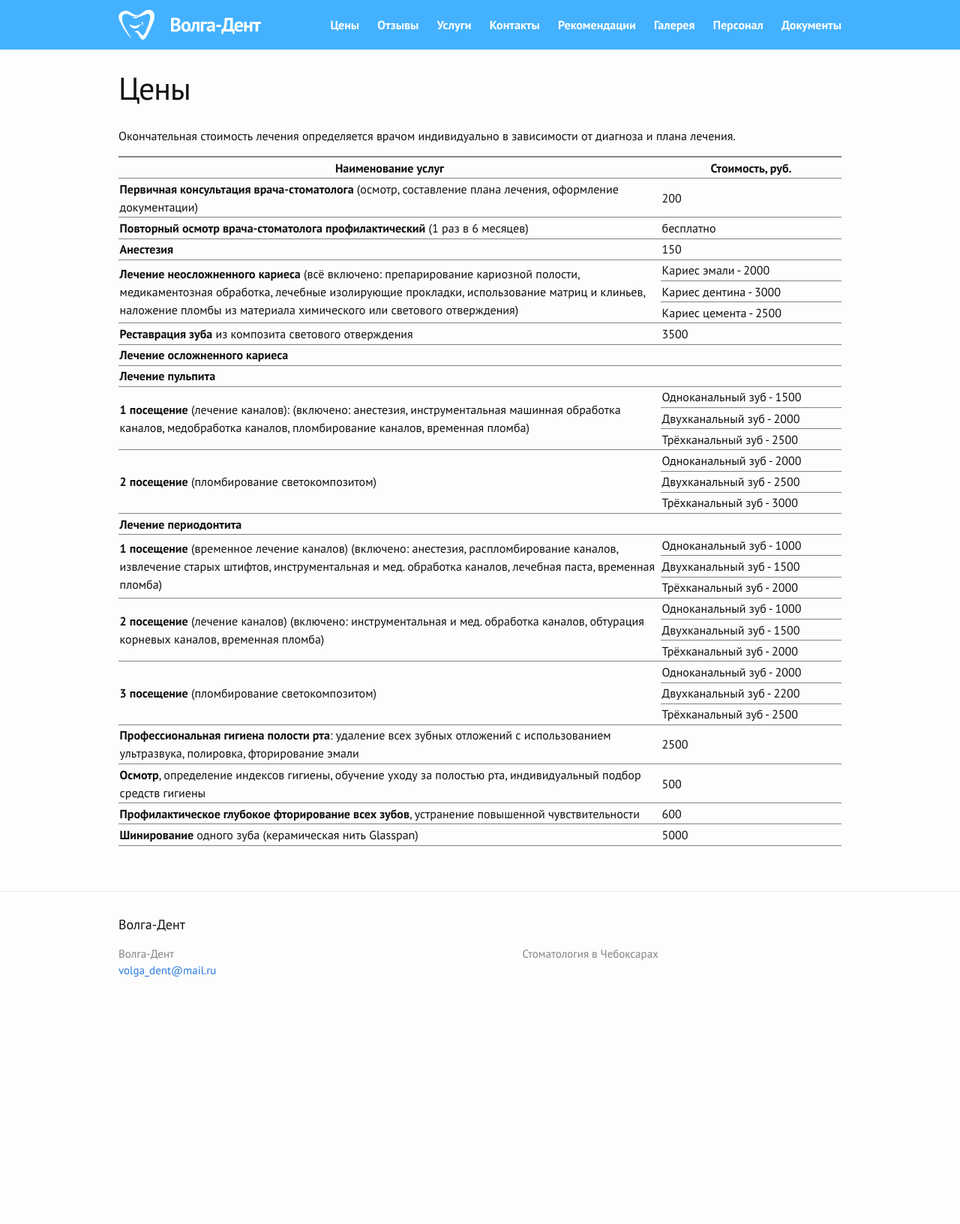
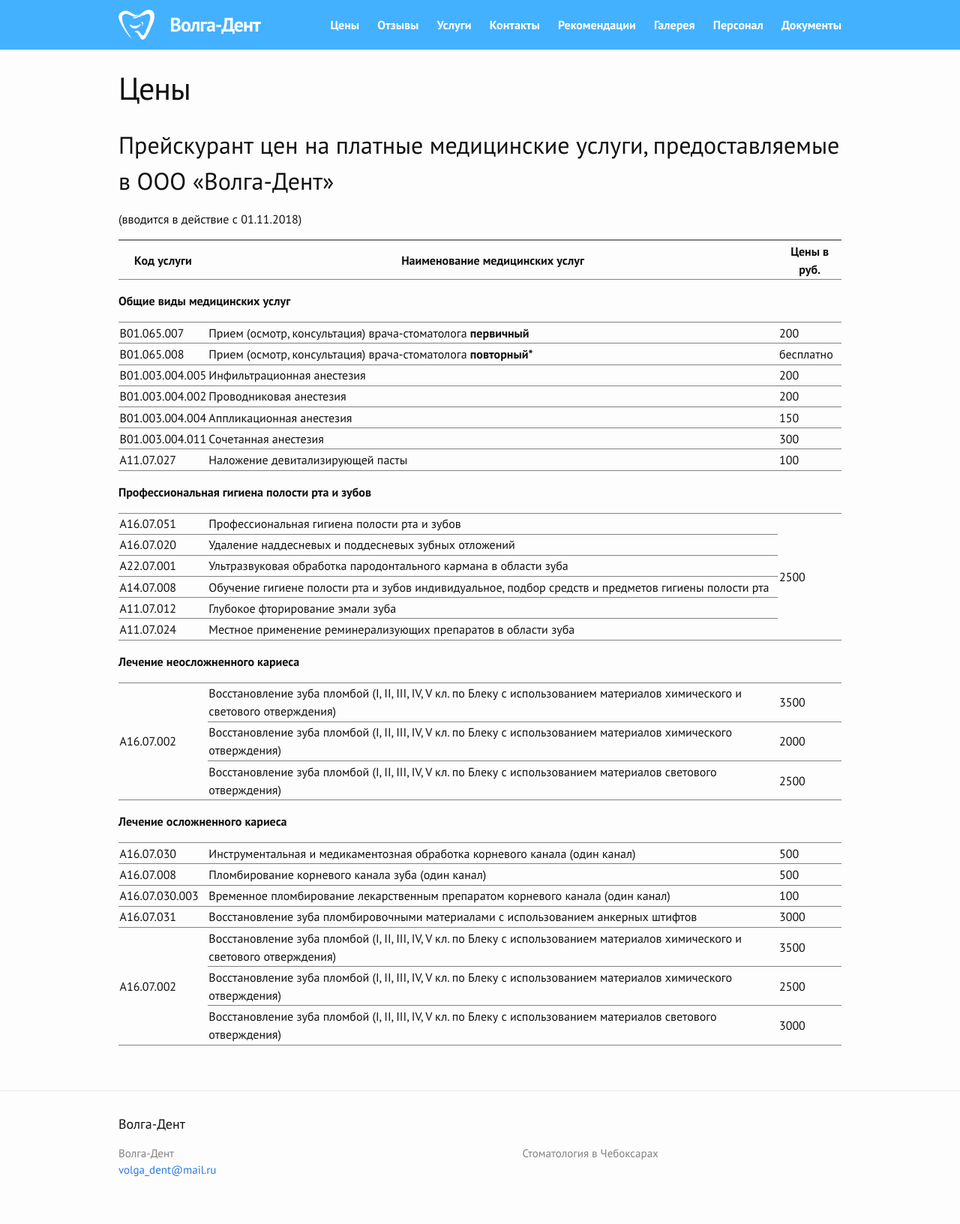
Before and after one commit to albus-dentes/albus-dentes.github.io, a Jekyll site: the page built from prices/index.html, in a window 1280 px wide. Shown: the whole page at 75% size. Built offline with Jekyll 4.4.1, drawn with Linux system fonts in a browser that asks for light colours; before the commit the page ends 1366 px from its top, so only the background shows below that.

Commit message:
Update prices

```diff
--- a/_sass/_base.scss
+++ b/_sass/_base.scss
@@ -194,3 +194,8 @@
 tbody {
     border-top: 2px solid $grey-color;
 }
+
+td.section-header {
+    font-weight: 700;
+    padding: 1em 0;
+}
--- a/prices/index.html
+++ b/prices/index.html
@@ -3,114 +3,130 @@
 title: Цены
 ---
 
-<p>Окончательная стоимость лечения определяется врачом индивидуально в зависимости от диагноза и плана лечения.</p>
-
+<h2>Прейскурант цен на платные медицинские услуги, предоставляемые в ООО «Волга-Дент»</h2>
+<p>(вводится в действие с 01.11.2018)</p>
 <table>
-  <tbody>
   <tr>
-      <th style="width: 75%;">Наименование услуг</th>
-      <th>Стоимость, руб.</th>
+    <th>Код услуги<br></th>
+    <th>Наименование медицинских услуг</th>
+    <th>Цены в руб.</th>
   </tr>
   <tr>
-      <td><strong>Первичная консультация врача-стоматолога</strong> (осмотр, составление плана лечения, оформление документации)</td>
+    <td colspan="3" class="section-header">Общие виды медицинских услуг</td>
+  </tr>
+  <tr>
+    <td>В01.065.007</td>
+    <td>Прием (осмотр, консультация) врача-стоматолога <strong>первичный</strong></td>
     <td>200</td>
   </tr>
   <tr>
-      <td><strong>Повторный осмотр врача-стоматолога профилактический</strong> (1 раз в 6 месяцев)</td>
+    <td>B01.065.008</td>
+    <td>Прием (осмотр, консультация) врача-стоматолога <strong>повторный*</strong></td>
     <td>бесплатно</td>
   </tr>
   <tr>
-      <td><strong>Анестезия</strong></td>
+    <td>B01.003.004.005</td>
+    <td>Инфильтрационная анестезия</td>
+    <td>200</td>
+  </tr>
+  <tr>
+    <td>B01.003.004.002</td>
+    <td>Проводниковая анестезия</td>
+    <td>200</td>
+  </tr>
+  <tr>
+    <td>B01.003.004.004</td>
+    <td>Аппликационная анестезия</td>
     <td>150</td>
   </tr>
   <tr>
-      <td rowspan="3"><strong>Лечение неосложненного кариеса</strong> (всё включено: препарирование кариозной полости, медикаментозная обработка, лечебные изолирующие прокладки, использование матриц и клиньев, наложение пломбы из материала химического или светового отверждения)</td>
-      <td>Кариес эмали - 2000</td>
+    <td>B01.003.004.011</td>
+    <td>Сочетанная анестезия</td>
+    <td>300</td>
   </tr>
   <tr>
-      <td>Кариес дентина - 3000</td>
+    <td>A11.07.027</td>
+    <td>Наложение девитализирующей пасты</td>
+    <td>100</td>
   </tr>
   <tr>
-      <td>Кариес цемента - 2500</td>
+    <td colspan="3" class="section-header">Профессиональная гигиена полости рта и зубов</td>
   </tr>
   <tr>
-      <td><strong>Реставрация зуба</strong> из композита светового отверждения</td>
+    <td>A16.07.051</td>
+    <td>Профессиональная гигиена полости рта и зубов</td>
+    <td rowspan="6">2500</td>
+  </tr>
+  <tr>
+    <td>A16.07.020</td>
+    <td>Удаление наддесневых и поддесневых зубных отложений</td>
+  </tr>
+  <tr>
+    <td>A22.07.001</td>
+    <td>Ультразвуковая обработка пародонтального кармана в области зуба</td>
+  </tr>
+  <tr>
+    <td>A14.07.008</td>
+    <td>Обучение гигиене полости рта и зубов индивидуальное, подбор средств и предметов гигиены полости рта</td>
+  </tr>
+  <tr>
+    <td>A11.07.012</td>
+    <td>Глубокое фторирование эмали зуба</td>
+  </tr>
+  <tr>
+    <td>A11.07.024</td>
+    <td>Местное применение реминерализующих препаратов в области зуба</td>
+  </tr>
+  <tr>
+    <td colspan="3" class="section-header">Лечение неосложненного кариеса</td>
+  </tr>
+  <tr>
+    <td rowspan="3">A16.07.002</td>
+    <td>Восстановление зуба пломбой (I, II, III, IV, V кл. по Блеку с использованием материалов химического и светового отверждения)</td>
     <td>3500</td>
   </tr>
   <tr>
-      <td colspan="2"><strong>Лечение осложненного кариеса</strong></td>
+    <td>Восстановление зуба пломбой (I, II, III, IV, V кл. по Блеку с использованием материалов химического отверждения)</td>
+    <td>2000</td>
   </tr>
   <tr>
-      <td colspan="2"><strong>Лечение пульпита</strong></td>
-    </tr>
-    <tr>
-      <td rowspan="3"><strong>1 посещение</strong> (лечение каналов): (включено: анестезия, инструментальная машинная обработка каналов, медобработка каналов, пломбирование каналов, временная пломба)</td>
-      <td>Одноканальный зуб - 1500</td>
-    </tr>
-    <tr>
-      <td>Двухканальный зуб - 2000</td>
-    </tr>
-    <tr>
-      <td>Трёхканальный зуб - 2500</td>
-    </tr>
-    <tr>
-      <td rowspan="3"><strong>2 посещение</strong> (пломбирование светокомпозитом)</td>
-      <td>Одноканальный зуб - 2000</td>
-    </tr>
-    <tr>
-      <td>Двухканальный зуб - 2500</td>
-    </tr>
-    <tr>
-      <td>Трёхканальный зуб - 3000</td>
-    </tr>
-    <tr>
-      <td colspan="2"><strong>Лечение периодонтита</strong></td>
-    </tr>
-    <tr>
-      <td rowspan="3"><strong>1 посещение</strong> (временное лечение каналов) (включено: анестезия, распломбирование каналов, извлечение старых штифтов, инструментальная и мед. обработка каналов, лечебная паста, временная пломба)</td>
-      <td>Одноканальный зуб - 1000</td>
-    </tr>
-    <tr>
-      <td>Двухканальный зуб - 1500</td>
-    </tr>
-    <tr>
-      <td>Трёхканальный зуб - 2000</td>
-    </tr>
-    <tr>
-      <td rowspan="3"><strong>2 посещение</strong> (лечение каналов) (включено: инструментальная и мед. обработка каналов, обтурация корневых каналов, временная пломба)</td>
-      <td>Одноканальный зуб - 1000</td>
-    </tr>
-    <tr>
-      <td>Двухканальный зуб - 1500</td>
-    </tr>
-    <tr>
-      <td>Трёхканальный зуб - 2000</td>
-    </tr>
-    <tr>
-      <td rowspan="3"><strong>3 посещение</strong> (пломбирование светокомпозитом)</td>
-      <td>Одноканальный зуб - 2000</td>
-    </tr>
-    <tr>
-      <td>Двухканальный зуб - 2200</td>
-    </tr>
-    <tr>
-      <td>Трёхканальный зуб - 2500</td>
-    </tr>
-    <tr>
-      <td><strong>Профессиональная гигиена полости рта</strong>: удаление всех зубных отложений с использованием ультразвука, полировка, фторирование эмали</td>
+    <td>Восстановление зуба пломбой (I, II, III, IV, V кл. по Блеку с использованием материалов светового отверждения)</td>
     <td>2500</td>
   </tr>
   <tr>
-      <td><strong>Осмотр</strong>, определение индексов гигиены, обучение уходу за полостью рта, индивидуальный подбор средств гигиены</td>
+    <td colspan="3" class="section-header">Лечение осложненного кариеса</td>
+  </tr>
+  <tr>
+    <td>А16.07.030</td>
+    <td>Инструментальная и медикаментозная обработка корневого канала (один канал)</td>
     <td>500</td>
   </tr>
   <tr>
-      <td><strong>Профилактическое глубокое фторирование всех зубов</strong>, устранение повышенной чувствительности</td>
-      <td>600</td>
+    <td>А16.07.008</td>
+    <td>Пломбирование корневого канала зуба (один канал)</td>
+    <td>500</td>
   </tr>
   <tr>
-      <td><strong>Шинирование</strong> одного зуба (керамическая нить Glasspan)</td>
-      <td>5000</td>
+    <td>А16.07.030.003</td>
+    <td>Временное пломбирование лекарственным препаратом корневого канала (один канал)</td>
+    <td>100</td>
   </tr>
-  </tbody>
+  <tr>
+    <td>А16.07.031</td>
+    <td>Восстановление зуба пломбировочными материалами с использованием анкерных штифтов</td>
+    <td>3000</td>
+  </tr>
+  <tr>
+    <td rowspan="3">A16.07.002</td>
+    <td>Восстановление зуба пломбой (I, II, III, IV, V кл. по Блеку с использованием материалов химического и светового отверждения)</td>
+    <td>3500</td>
+  </tr>
+  <tr>
+    <td>Восстановление зуба пломбой (I, II, III, IV, V кл. по Блеку с использованием материалов химического отверждения)</td>
+    <td>2500</td>
+  </tr>
+  <tr>
+    <td>Восстановление зуба пломбой (I, II, III, IV, V кл. по Блеку с использованием материалов светового отверждения)</td>
+    <td>3000</td>
+  </tr>
 </table>
```
Lines whose indentation alone changed are shown as unchanged.
